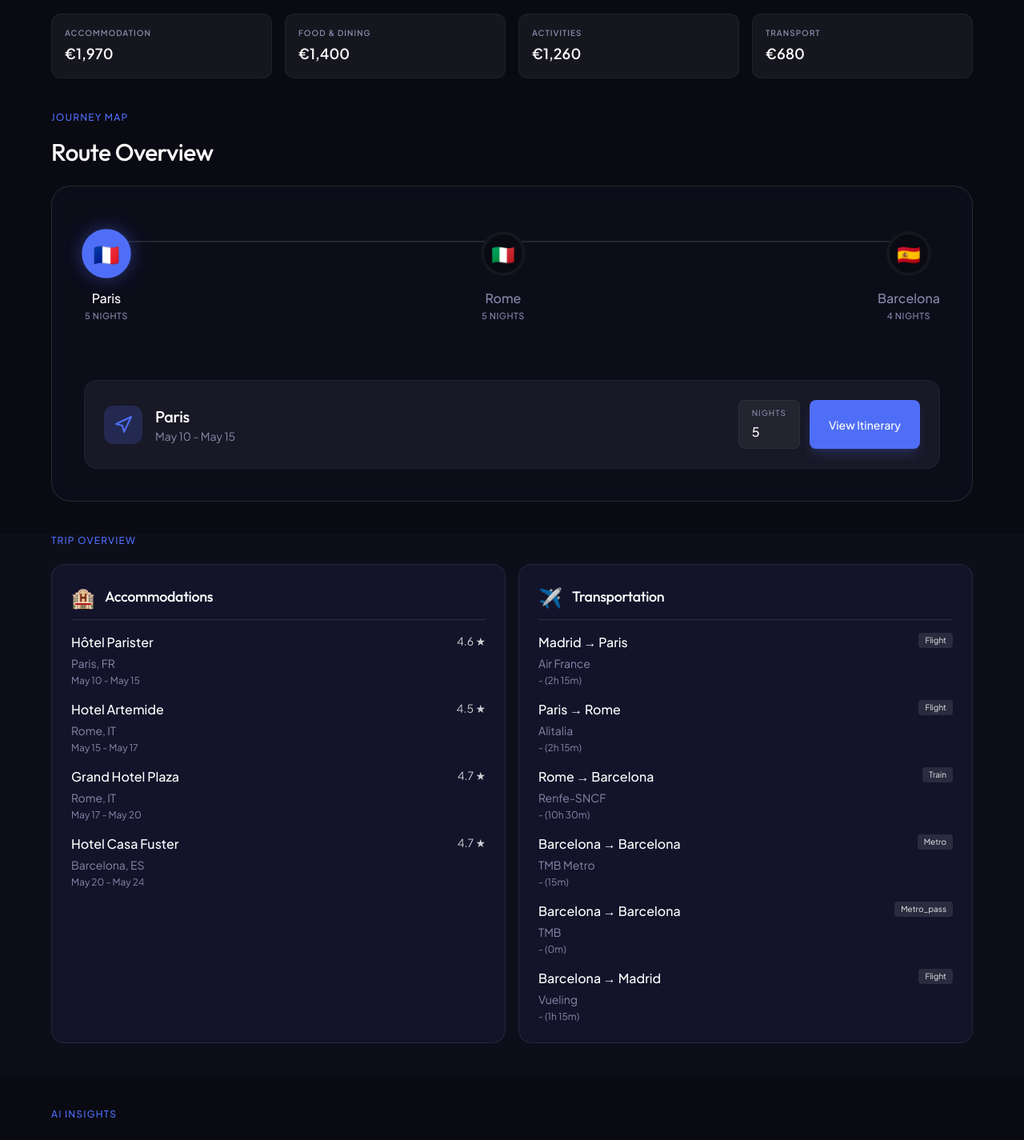
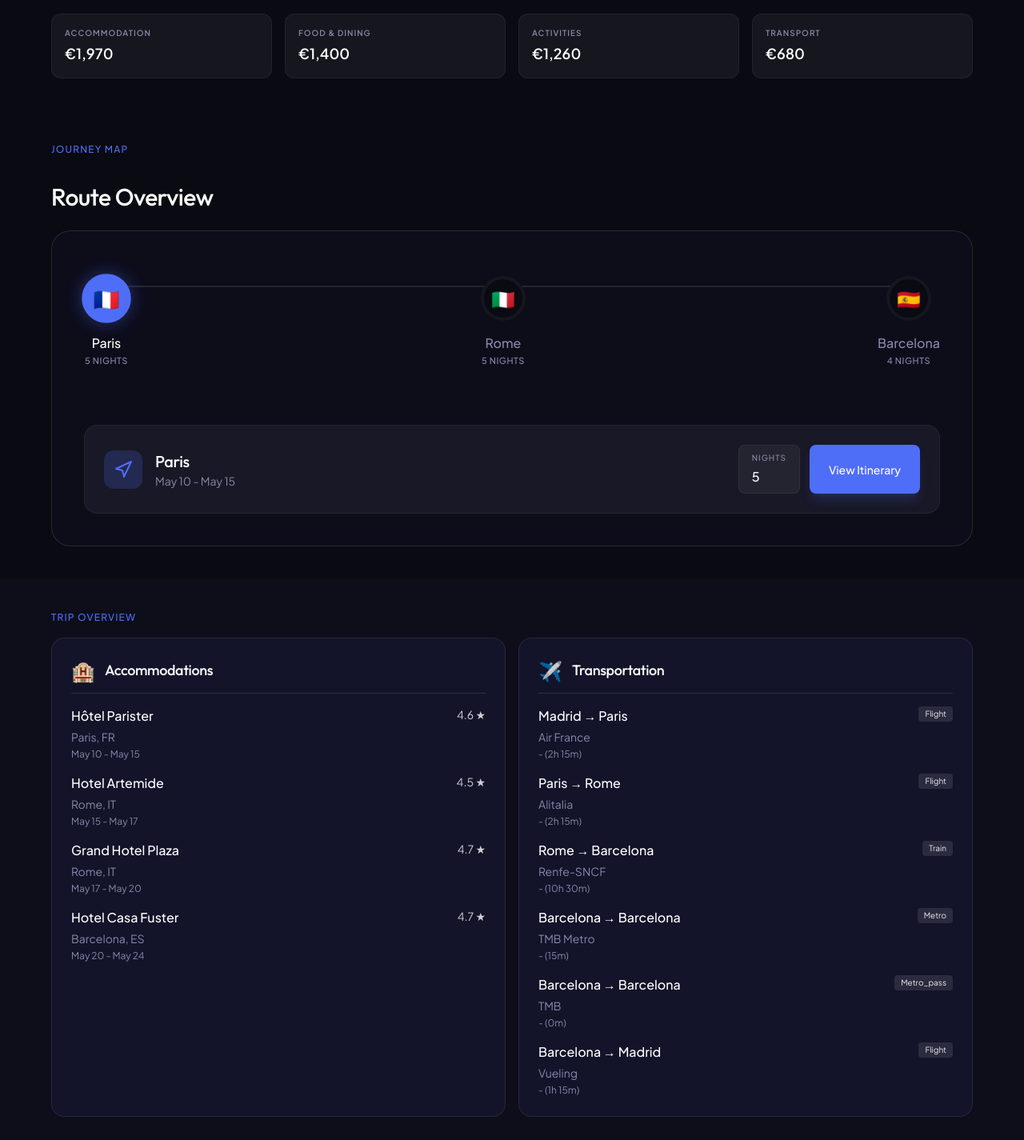
Before and after one commit to manupm87/travel-ai-world, a Next.js app in the folder frontend/: page /trip/trip_euro_2026 in a window 1280 px wide. Shown: the part 380-1805 px from the top of the page at 80% size. Built offline with nearby package versions, Linux system fonts and the light colour scheme.

Commit message:
feat: Implement generic `Section` component and dedicated page layouts for consistent UI structure and styling.

```diff
--- a/frontend/src/app/dashboard/DashboardClientPage.tsx
+++ b/frontend/src/app/dashboard/DashboardClientPage.tsx
@@ -11,6 +11,8 @@ interface DashboardClientPageProps {
   initialTrips: TripSummary[];
 }
 
+import DashboardLayout from "@/components/dashboard/DashboardLayout";
+
 export default function DashboardClientPage({ initialTrips }: DashboardClientPageProps) {
   const { t } = useLanguage();
   const d = t.dashboard;
@@ -22,11 +24,7 @@ export default function DashboardClientPage({ initialTrips }: DashboardClientPag
   const finishedTrips = trips.filter((trip) => trip.status === "finished");
 
   return (
-    <div className="min-h-screen bg-bg-primary flex flex-col items-center">
-      <Header variant="dashboard" />
-
-      {/* Content Area */}
-      <main className="w-full pt-[72px] flex flex-col">
+    <DashboardLayout>
       <PlannerCard transparent />
 
       {trips.length === 0 ? (
@@ -43,7 +41,6 @@ export default function DashboardClientPage({ initialTrips }: DashboardClientPag
           <TripSection title={d.sections.finished} trips={finishedTrips} />
         </>
       )}
-      </main>
-    </div>
+    </DashboardLayout>
   );
 }
--- a/frontend/src/app/trip/[id]/TripClientPage.tsx
+++ b/frontend/src/app/trip/[id]/TripClientPage.tsx
@@ -14,6 +14,8 @@ interface TripClientPageProps {
 }
 
 
+import TripViewLayout from "@/components/trip-viewer/TripViewLayout";
+
 /**
  * Client-Side Trip Viewer (`/trip/[id]`).
  *
@@ -26,15 +28,12 @@ interface TripClientPageProps {
 export default function TripClientPage({ trip }: TripClientPageProps) {
 
   return (
-    <div className="min-h-screen bg-bg-primary flex flex-col font-sans">
-      <Header variant="dashboard" />
-      <main className="flex flex-col flex-1 pb-20 pt-[72px]">
-        <TripHeader trip={trip} />
-        <InteractiveTimeline trip={trip} />
-        <TripOverview trip={trip} />
-        <AIInsights trip={trip} />
-        <Itinerary trip={trip} />
-      </main>
-    </div>
+    <TripViewLayout>
+      <TripHeader trip={trip} />
+      <InteractiveTimeline trip={trip} />
+      <TripOverview trip={trip} />
+      <AIInsights trip={trip} />
+      <Itinerary trip={trip} />
+    </TripViewLayout>
   );
 }
--- /dev/null
+++ b/frontend/src/components/dashboard/DashboardLayout.tsx
@@ -0,0 +1,25 @@
+import React from "react";
+import Header from "../layout/Header";
+
+interface DashboardLayoutProps {
+  children: React.ReactNode;
+}
+
+/**
+ * Dashboard Page Layout.
+ *
+ * Standardizes the shell for the user dashboard.
+ */
+export default function DashboardLayout({ children }: DashboardLayoutProps) {
+  const shellClasses = "min-h-screen bg-bg-primary flex flex-col font-sans";
+  const mainClasses = "flex flex-col flex-1 pt-[72px]";
+
+  return (
+    <div className={shellClasses}>
+      <Header variant="dashboard" />
+      <main className={mainClasses}>
+        {children}
+      </main>
+    </div>
+  );
+}
--- a/frontend/src/components/dashboard/TripSection.tsx
+++ b/frontend/src/components/dashboard/TripSection.tsx
@@ -8,6 +8,8 @@ export interface TripSectionProps {
   transparent?: boolean;
 }
 
+
+import { Section } from "@/components/ui/Section";
 
 /**
  * Dynamic Trip Grid Section.
@@ -24,17 +26,18 @@ export function TripSection({ title, trips, transparent }: TripSectionProps) {
   if (trips.length === 0) return null;
 
   return (
-    <div className={`w-full ${transparent ? "bg-transparent" : "bg-bg-secondary"} py-20`}>
-      <section className="max-w-[1440px] w-full mx-auto px-8 lg:px-16 flex flex-col gap-8">
-        <div className="flex flex-col gap-4">
-          <SectionLabel>{title}</SectionLabel>
-        </div>
+    <Section
+      variant={transparent ? "transparent" : "secondary"}
+      padding="xlarge"
+    >
+      <div className="flex flex-col gap-8">
+        <SectionLabel>{title}</SectionLabel>
         <div className="grid grid-cols-1 md:grid-cols-2 lg:grid-cols-3 gap-6 pb-4">
           {trips.map(trip => (
             <TripCard key={trip.id} trip={trip} />
           ))}
         </div>
-      </section>
-    </div>
+      </div>
+    </Section>
   );
 }
--- a/frontend/src/components/trip-viewer/AIInsights.tsx
+++ b/frontend/src/components/trip-viewer/AIInsights.tsx
@@ -1,5 +1,5 @@
 import React from "react";
-import { Container } from "@/components/ui/Container";
+import { Section } from "@/components/ui/Section";
 import { SectionLabel } from "@/components/ui/SectionLabel";
 import { Card } from "@/components/ui/Card";
 import { useLanguage } from "@/context/LanguageContext";
@@ -45,9 +45,8 @@ export default function AIInsights({ trip }: AIInsightsProps) {
   };
 
   return (
-    <section className="w-full bg-transparent py-10">
-      <Container className="flex flex-col gap-6">
-        <SectionLabel>{t.tripViewer.aiInsights}</SectionLabel>
+    <Section variant="transparent" padding="medium">
+      <SectionLabel>{t.tripViewer.aiInsights}</SectionLabel>
 
         <div className="grid grid-cols-1 md:grid-cols-2 gap-4">
           {/* Weather Card */}
@@ -70,7 +69,6 @@ export default function AIInsights({ trip }: AIInsightsProps) {
             </div>
           </Card>
         </div>
-      </Container>
-    </section>
+    </Section>
   );
 }
--- a/frontend/src/components/trip-viewer/InteractiveTimeline.tsx
+++ b/frontend/src/components/trip-viewer/InteractiveTimeline.tsx
@@ -1,7 +1,7 @@
 "use client";
 
 import React, { useState } from "react";
-import { Container } from "@/components/ui/Container";
+import { Section } from "@/components/ui/Section";
 import { SectionLabel } from "@/components/ui/SectionLabel";
 import { Card } from "@/components/ui/Card";
 import { Trip } from "@/types/trip";
@@ -31,8 +31,8 @@ export default function InteractiveTimeline({ trip }: InteractiveTimelineProps)
   const activeDestData = trip.destinations.find(d => d.id === activeDest);
 
   return (
-    <section className="w-full bg-transparent pb-10">
-      <Container className="flex flex-col gap-6">
+    <Section variant="transparent" padding="medium">
+      <div className="flex flex-col gap-6">
         <div className="flex justify-between items-end">
           <div className="flex flex-col gap-4">
             <SectionLabel>{t.tripViewer.journeyMap}</SectionLabel>
@@ -125,7 +125,7 @@ export default function InteractiveTimeline({ trip }: InteractiveTimelineProps)
             </div>
           )}
         </Card>
-      </Container>
-    </section>
+      </div>
+    </Section>
   );
 }
--- a/frontend/src/components/trip-viewer/TripOverview.tsx
+++ b/frontend/src/components/trip-viewer/TripOverview.tsx
@@ -1,6 +1,6 @@
 import React from "react";
 import { Trip } from "@/types/trip";
-import { Container } from "@/components/ui/Container";
+import { Section } from "@/components/ui/Section";
 import { SectionLabel } from "@/components/ui/SectionLabel";
 import { Card } from "@/components/ui/Card";
 import { formatDate, formatDuration } from "@/utils/format";
@@ -24,9 +24,8 @@ export default function TripOverview({ trip }: TripOverviewProps) {
   const { t, language } = useLanguage();
 
   return (
-    <section className="w-full bg-bg-secondary pb-10">
-      <Container className="flex flex-col gap-5">
-        <SectionLabel>{t.tripViewer.tripOverview}</SectionLabel>
+    <Section variant="secondary">
+      <SectionLabel>{t.tripViewer.tripOverview}</SectionLabel>
 
         <div className="grid grid-cols-1 md:grid-cols-2 gap-4">
           {/* Accommodations Card */}
@@ -75,7 +74,6 @@ export default function TripOverview({ trip }: TripOverviewProps) {
             </div>
           </Card>
         </div>
-      </Container>
-    </section>
+    </Section>
   );
 }
--- /dev/null
+++ b/frontend/src/components/trip-viewer/TripViewLayout.tsx
@@ -0,0 +1,27 @@
+import React from "react";
+import Header from "../layout/Header";
+
+interface TripViewLayoutProps {
+  children: React.ReactNode;
+}
+
+/**
+ * Trip Viewer Page Layout.
+ *
+ * Encapsulates the common shell for trip-related pages, including the
+ * global header, minimum screen height, and consistent main content padding.
+ */
+export default function TripViewLayout({ children }: TripViewLayoutProps) {
+  // layout constants for internal use
+  const shellClasses = "min-h-screen bg-bg-primary flex flex-col font-sans";
+  const mainClasses = "flex flex-col flex-1 pb-20 pt-[72px]";
+
+  return (
+    <div className={shellClasses}>
+      <Header variant="dashboard" />
+      <main className={mainClasses}>
+        {children}
+      </main>
+    </div>
+  );
+}
--- a/frontend/src/components/trip-viewer/itinerary/Itinerary.tsx
+++ b/frontend/src/components/trip-viewer/itinerary/Itinerary.tsx
@@ -1,7 +1,7 @@
 "use client";
 
 import React, { useState } from "react";
-import { Container } from "@/components/ui/Container";
+import { Section } from "@/components/ui/Section";
 import { SectionLabel } from "@/components/ui/SectionLabel";
 import { Trip } from "@/types/trip";
 import { getFlag } from "@/utils/countryFlag";
@@ -37,8 +37,8 @@ export default function Itinerary({ trip }: ItineraryProps) {
   });
 
   return (
-    <section className="w-full bg-bg-secondary py-[60px]">
-      <Container className="flex flex-col gap-8">
+    <Section variant="secondary" padding="large">
+      <div className="flex flex-col gap-8">
         {/* Destination Filters (Sticky) */}
         <div className="sticky top-[72px] z-30 py-4 bg-bg-secondary/80 backdrop-blur-md -mx-4 px-4 border-b border-white/5">
           <div className="flex flex-wrap gap-3">
@@ -90,7 +90,7 @@ export default function Itinerary({ trip }: ItineraryProps) {
             );
           })}
         </div>
-      </Container>
-    </section>
+      </div>
+    </Section>
   );
 }
--- /dev/null
+++ b/frontend/src/components/ui/Section.tsx
@@ -0,0 +1,50 @@
+import React from "react";
+import { Container } from "./Container";
+
+interface SectionProps {
+  children: React.ReactNode;
+  variant?: "primary" | "secondary" | "transparent";
+  padding?: "none" | "small" | "medium" | "large" | "xlarge";
+  id?: string;
+}
+
+/**
+ * Standardized Section Component.
+ *
+ * Enforces consistent background colors, vertical padding, and grid alignment
+ * using the internal `Container`.
+ *
+ * @param variant - Background style ("primary", "secondary", "transparent").
+ * @param padding - Vertical padding amount.
+ */
+export function Section({
+  children,
+  variant = "transparent",
+  padding = "medium",
+  id
+}: SectionProps) {
+  const bgClasses = {
+    primary: "bg-bg-primary",
+    secondary: "bg-bg-secondary",
+    transparent: "bg-transparent"
+  };
+
+  const paddingClasses = {
+    none: "py-0",
+    small: "py-6",
+    medium: "py-10",
+    large: "py-[60px]",
+    xlarge: "py-20"
+  };
+
+  return (
+    <section
+      id={id}
+      className={`w-full ${bgClasses[variant]} ${paddingClasses[padding]}`}
+    >
+      <Container className="flex flex-col">
+        {children}
+      </Container>
+    </section>
+  );
+}
--- a/frontend/src/components/ui/SectionLabel.tsx
+++ b/frontend/src/components/ui/SectionLabel.tsx
@@ -9,7 +9,7 @@ import React from "react";
  */
 export function SectionLabel({ children }: { children: React.ReactNode }) {
   return (
-    <p className="text-accent text-[12px] font-medium tracking-[0.1em] uppercase">
+    <p className="text-accent text-[12px] font-medium tracking-[0.1em] uppercase mb-4">
       {children}
     </p>
   );
```
Lines whose indentation alone changed are shown as unchanged.
